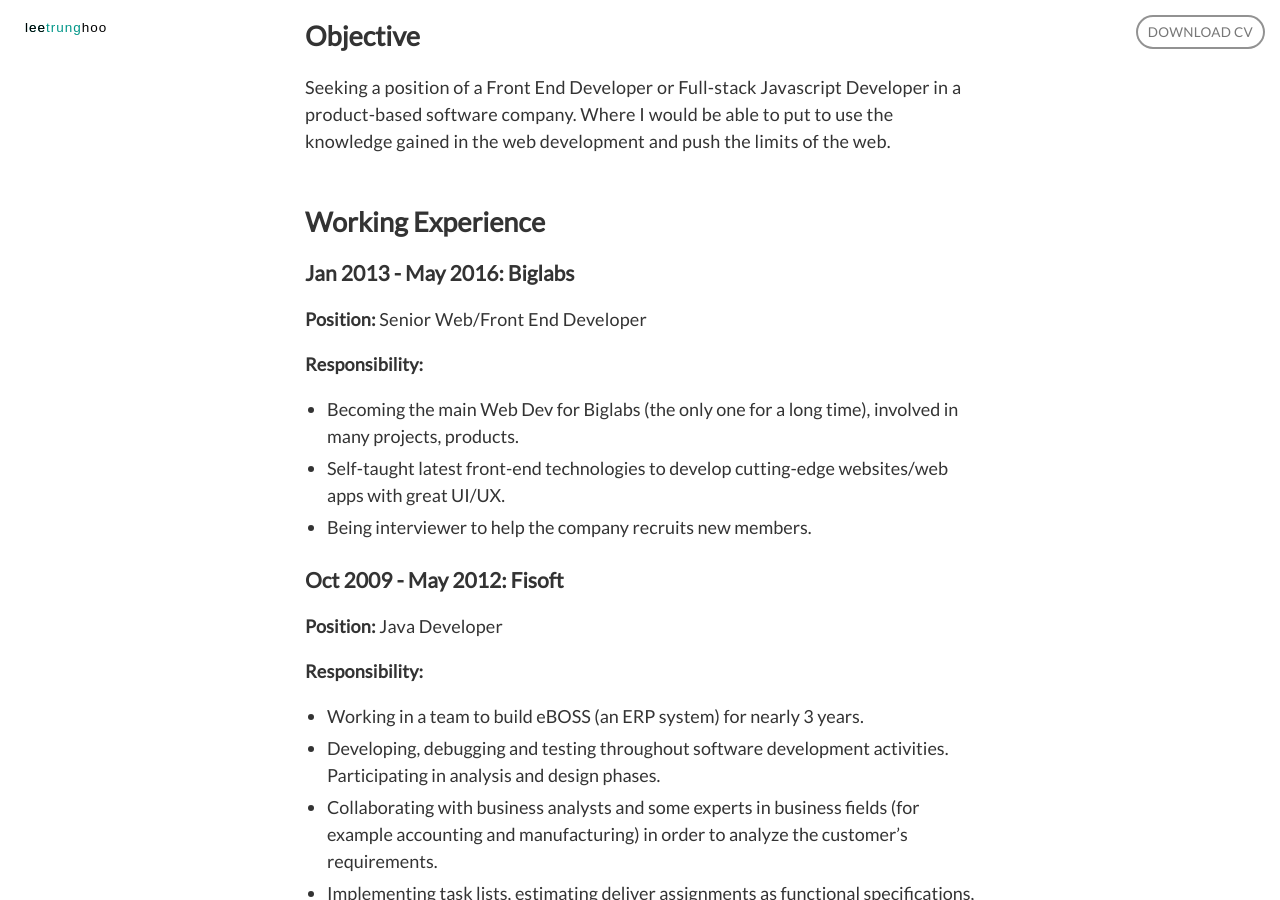
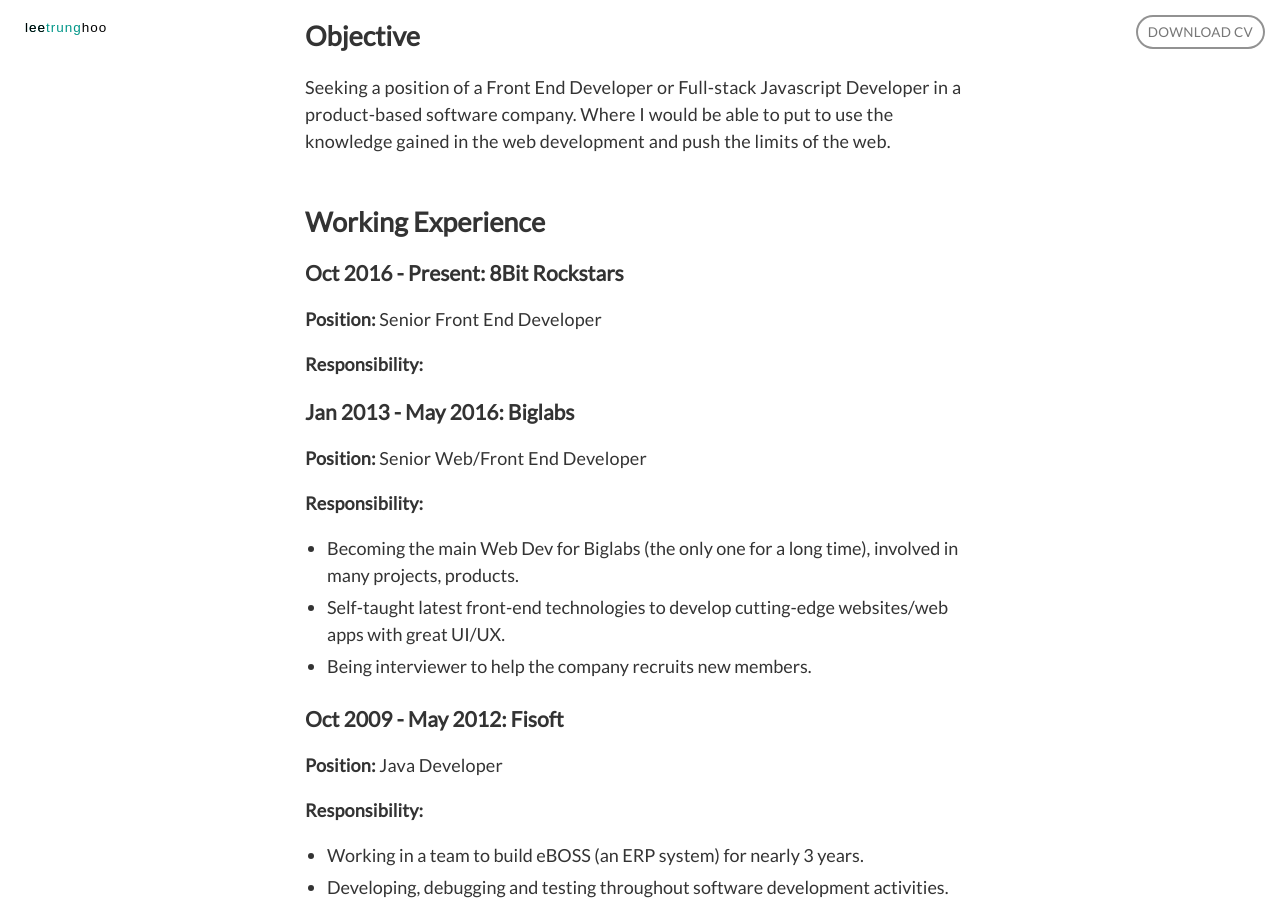
Before and after one commit to leetrunghoo/leetrunghoo.github.io, a Jekyll site: the page built from cv/index.md, in a window 1280 px wide and 900 px high, scrolled down 502 px. Built offline with Jekyll 4.4.1, drawn with Linux system fonts in a browser that asks for light colours; nearby versions of some CDN libraries; some web fonts are replaced; comment, search, counter and statistics services are not loaded.

Commit message:
update CV

```diff
--- a/_data/cv.yml
+++ b/_data/cv.yml
@@ -50,6 +50,10 @@ skills:
     details:
 
 works:
+- company: 8Bit Rockstars
+  position: Senior Front End Developer
+  time: Oct 2016 - Present
+  description:
 - company: Biglabs
   position: Senior Web/Front End Developer
   time: Jan 2013 - May 2016
```
